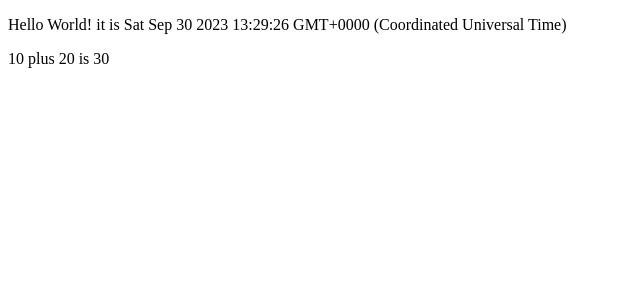
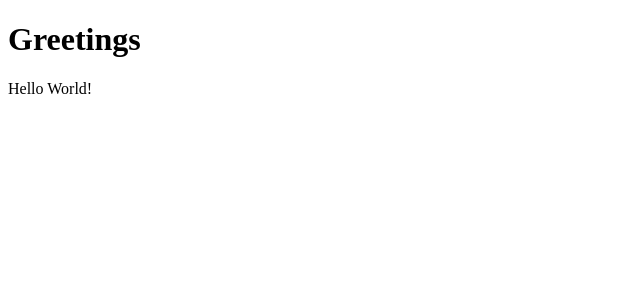
Before and after one commit to Seenu1702/react-b48, a React (Vite) app: page / in a window 1280 px wide. Shown: the top 300 px of the page, without its empty margins (0-640 px from the left). Built offline with nearby package versions, Linux system fonts and the light colour scheme.

Commit message:
multiple components

```diff
--- a/src/App.jsx
+++ b/src/App.jsx
@@ -1,15 +1,19 @@
+const Hello = () =>
+{
+  return (
+    <div>
+      <p>Hello World!</p>
+    </div>
+  )
+}
+
 const App = () =>{
-  const now =  new Date();
-  const a = 10;
-  const b = 20;
-
   return (
 
     <div>
-      <p>Hello World! it is { now.toString() }</p>
-      <p>
-        {a} plus {b} is {a+b}
-      </p>
+      <h1>Greetings</h1>
+      <Hello />
+      {/* <Hello /> this will be reusabele componenet */}
     </div>
   )
 
```
